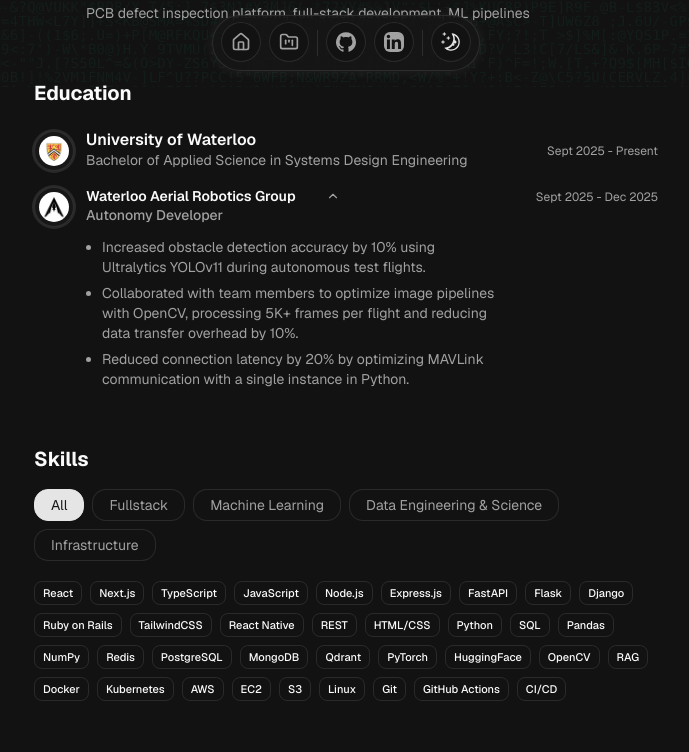
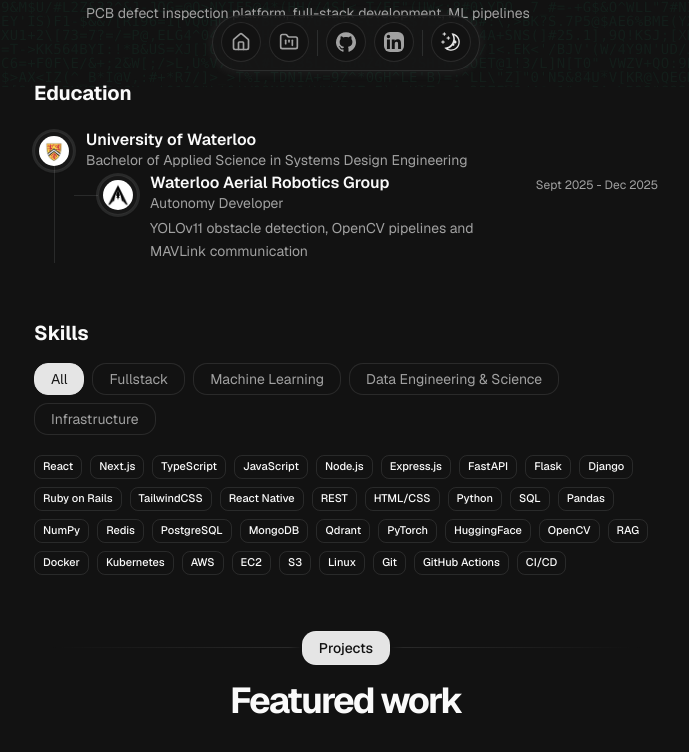
Before and after one commit to Awais-H/portfolio, a Next.js app: page / in a window 1280 px wide. Shown: the part 713-1465 px from the top of the page, without its empty margins (294-983 px from the left). Built offline with nearby package versions, Linux system fonts and the light colour scheme.

Commit message:
Polish education section layout and remove school dates.
Add indented timeline styling for activities, WARG one-liner, and drop graduation dates from the university entry.

```diff
--- a/src/components/section/education-section.tsx
+++ b/src/components/section/education-section.tsx
@@ -1,15 +1,8 @@
 /* eslint-disable @next/next/no-img-element */
 "use client";
 import { useState } from "react";
-import {
-  Accordion,
-  AccordionContent,
-  AccordionItem,
-  AccordionTrigger,
-} from "@/components/ui/accordion";
 import { DATA } from "@/data/resume";
-import { Timeline, TimelineConnectItem, TimelineItem } from "@/components/timeline";
-import { ArrowUpRight, ChevronDown, ChevronRight } from "lucide-react";
+import { ArrowUpRight } from "lucide-react";
 import Link from "next/link";
 import { cn } from "@/lib/utils";
 
@@ -21,7 +14,7 @@ type EducationActivity = {
   logoUrl: string;
   start: string;
   end?: string;
-  highlights?: readonly string[];
+  description?: string;
 };
 
 type EducationEntry = {
@@ -29,8 +22,6 @@ type EducationEntry = {
   href: string;
   degree: string;
   logoUrl: string;
-  start: string;
-  end: string;
   activities?: readonly EducationActivity[];
 };
 
@@ -64,12 +55,13 @@ function LogoImage({
   );
 }
 
-function ActivityContent({ activity }: { activity: EducationActivity }) {
-  const hasHighlights = activity.highlights && activity.highlights.length > 0;
-
-  const titleBlock = (
+function ActivityRow({ activity }: { activity: EducationActivity }) {
+  return (
+    <div className="flex items-start justify-between gap-x-3 w-full">
+      <div className="flex items-start gap-x-3 flex-1 min-w-0">
+        <LogoImage src={activity.logoUrl} alt={activity.organization} />
         <div className="flex-1 min-w-0 flex flex-col gap-0.5">
-      <div className="font-semibold leading-none flex items-center gap-2">
+          <div className="font-semibold leading-none">
             {activity.href ? (
               <Link
                 href={activity.href}
@@ -83,56 +75,23 @@ function ActivityContent({ activity }: { activity: EducationActivity }) {
             ) : (
               activity.organization
             )}
-        {hasHighlights ? (
-          <span className="relative inline-flex items-center w-3.5 h-3.5">
-            <ChevronRight
-              className={cn(
-                "absolute h-3.5 w-3.5 shrink-0 text-muted-foreground stroke-2 transition-all duration-300 ease-out",
-                "translate-x-0 opacity-0",
-                "group-hover:translate-x-1 group-hover:opacity-100",
-                "group-data-[state=open]:opacity-0 group-data-[state=open]:translate-x-0"
-              )}
-            />
-            <ChevronDown
-              className={cn(
-                "absolute h-3.5 w-3.5 shrink-0 text-muted-foreground stroke-2 transition-all duration-200",
-                "opacity-0 rotate-0",
-                "group-data-[state=open]:opacity-100 group-data-[state=open]:rotate-180"
-              )}
-            />
-          </span>
-        ) : null}
           </div>
           <div className="font-sans text-sm text-muted-foreground">
             {activity.title}
           </div>
+          {activity.description ? (
+            <p className="text-sm text-muted-foreground leading-relaxed pt-0.5">
+              {activity.description}
+            </p>
+          ) : null}
         </div>
-  );
-
-  if (!hasHighlights) {
-    return titleBlock;
-  }
-
-  return (
-    <Accordion
-      type="single"
-      collapsible
-      defaultValue={activity.organization}
-      className="w-full"
-    >
-      <AccordionItem value={activity.organization} className="border-b-0">
-        <AccordionTrigger className="hover:no-underline p-0 cursor-pointer transition-colors rounded-none group [&>svg]:hidden">
-          {titleBlock}
-        </AccordionTrigger>
-        <AccordionContent className="p-0 pt-3 text-xs sm:text-sm text-muted-foreground">
-          <ul className="list-disc space-y-1.5 pl-4">
-            {activity.highlights!.map((highlight) => (
-              <li key={highlight}>{highlight}</li>
-            ))}
-          </ul>
-        </AccordionContent>
-      </AccordionItem>
-    </Accordion>
+      </div>
+      <div className="flex items-center gap-1 text-xs tabular-nums text-muted-foreground text-right flex-none pt-0.5">
+        <span>
+          {activity.start} - {activity.end ?? "Present"}
+        </span>
+      </div>
+    </div>
   );
 }
 
@@ -150,14 +109,13 @@ export default function EducationSection() {
   return (
     <div className="flex flex-col gap-8">
       {educationEntries.map((education) => (
-        <div key={education.school} className="flex flex-col gap-4">
+        <div key={education.school} className="flex flex-col">
           <Link
             href={education.href}
             target="_blank"
             rel="noopener noreferrer"
-            className="flex items-center gap-x-3 justify-between group"
+            className="flex items-center gap-x-3 group"
           >
-            <div className="flex items-center gap-x-3 flex-1 min-w-0">
             <LogoImage src={education.logoUrl} alt={education.school} />
             <div className="flex-1 min-w-0 flex flex-col gap-0.5">
               <div className="font-semibold leading-none flex items-center gap-2">
@@ -168,40 +126,34 @@ export default function EducationSection() {
                 {education.degree}
               </div>
             </div>
-            </div>
-            <div className="flex items-center gap-1 text-xs tabular-nums text-muted-foreground text-right flex-none">
-              <span>
-                {education.start} - {education.end}
-              </span>
-            </div>
           </Link>
 
           {education.activities && education.activities.length > 0 ? (
-            <Timeline className="p-0 [--timeline-gap:1.5rem]">
-              {education.activities.map((activity) => (
-                <TimelineItem
+            <div className="flex -mt-1">
+              <div
+                className="w-8 md:w-10 shrink-0 flex justify-center -mt-2"
+                aria-hidden
+              >
+                <div className="w-px bg-border self-stretch min-h-full" />
+              </div>
+              <div className="flex-1 flex flex-col gap-6 pl-4 md:pl-6 pt-2">
+                {education.activities.map((activity, index) => (
+                  <div
                     key={activity.organization}
-                  className="w-full flex items-start justify-between gap-10"
+                    className={cn(
+                      "relative",
+                      index < education.activities!.length - 1 && "pb-0"
+                    )}
                   >
-                  <div className="flex items-start gap-x-3 flex-1 min-w-0">
-                    <TimelineConnectItem className="flex items-start justify-center">
-                      <LogoImage
-                        src={activity.logoUrl}
-                        alt={activity.organization}
+                    <div
+                      className="absolute -left-4 md:-left-6 top-4 md:top-5 w-4 md:w-6 h-px bg-border"
+                      aria-hidden
                     />
-                    </TimelineConnectItem>
-                    <div className="flex flex-1 flex-col justify-start min-w-0 pt-0.5">
-                      <ActivityContent activity={activity} />
+                    <ActivityRow activity={activity} />
+                  </div>
+                ))}
               </div>
             </div>
-                  <div className="flex items-center gap-1 text-xs tabular-nums text-muted-foreground text-right flex-none pt-0.5">
-                    <span>
-                      {activity.start} - {activity.end ?? "Present"}
-                    </span>
-                  </div>
-                </TimelineItem>
-              ))}
-            </Timeline>
           ) : null}
         </div>
       ))}
--- a/src/data/resume.tsx
+++ b/src/data/resume.tsx
@@ -200,8 +200,6 @@ export const DATA = {
       href: "https://uwaterloo.ca/",
       degree: "Bachelor of Applied Science in Systems Design Engineering",
       logoUrl: "/logos/waterloo.png",
-      start: "Sept 2025",
-      end: "Present",
       activities: [
         {
           organization: "Waterloo Aerial Robotics Group",
@@ -211,11 +209,8 @@ export const DATA = {
           logoUrl: "/logos/warg.png",
           start: "Sept 2025",
           end: "Dec 2025",
-          highlights: [
-            "Increased obstacle detection accuracy by 10% using Ultralytics YOLOv11 during autonomous test flights.",
-            "Collaborated with team members to optimize image pipelines with OpenCV, processing 5K+ frames per flight and reducing data transfer overhead by 10%.",
-            "Reduced connection latency by 20% by optimizing MAVLink communication with a single instance in Python.",
-          ],
+          description:
+            "YOLOv11 obstacle detection, OpenCV pipelines and MAVLink communication",
         },
       ],
     },
```
Lines whose indentation alone changed are shown as unchanged.
